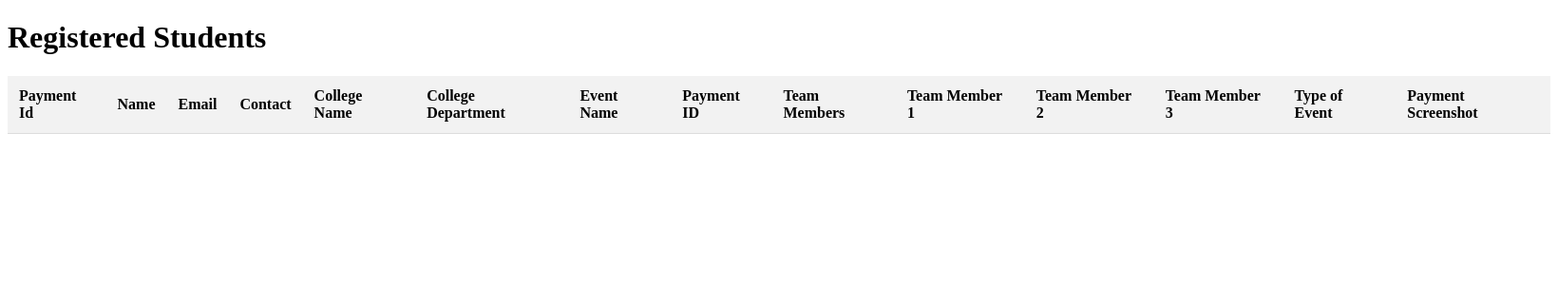
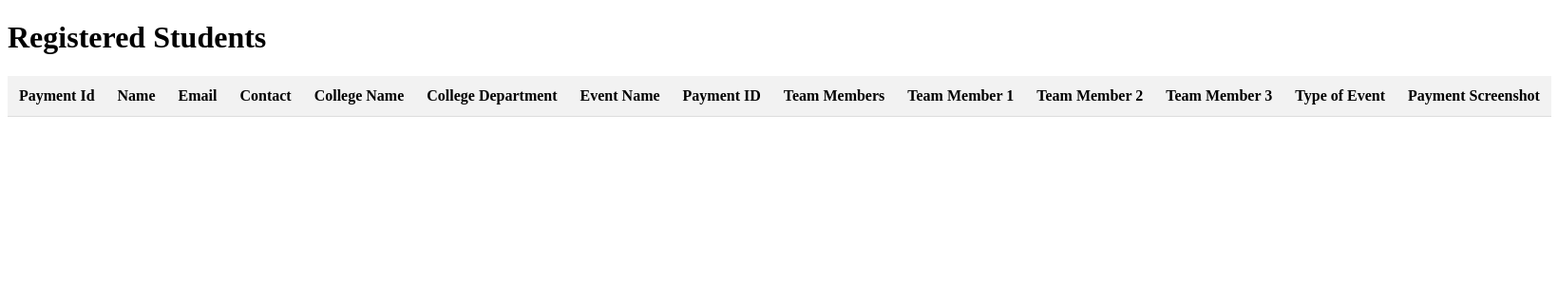
Before and after one commit to Omsurvase24/Ignite-Validation, a Django app: page / in a window 1640 px wide. Shown: the top 300 px of the page at 95% size. Run offline with Django 4.2, Linux system fonts and the light colour scheme; data that the repository does not hold is empty.

Commit message:
table truncate

```diff
--- a/display/static/home.css
+++ b/display/static/home.css
@@ -18,6 +18,10 @@ td {
     padding: 12px;
     text-align: left;
     border-bottom: 1px solid #ddd;
+    white-space: nowrap;
+    overflow: hidden;
+    text-overflow: ellipsis;
+    max-width: 200px;
 }
 
 th {
```
